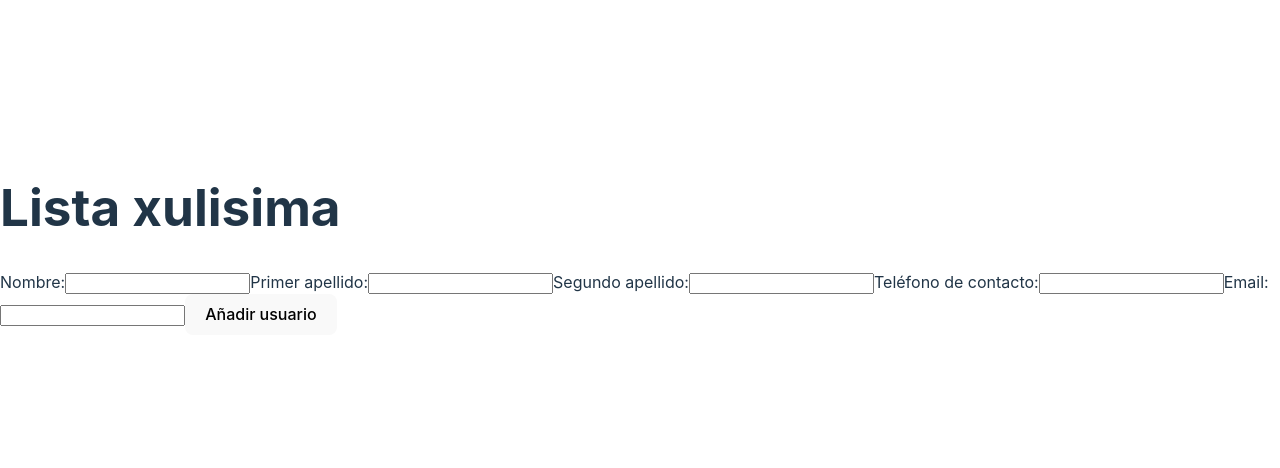
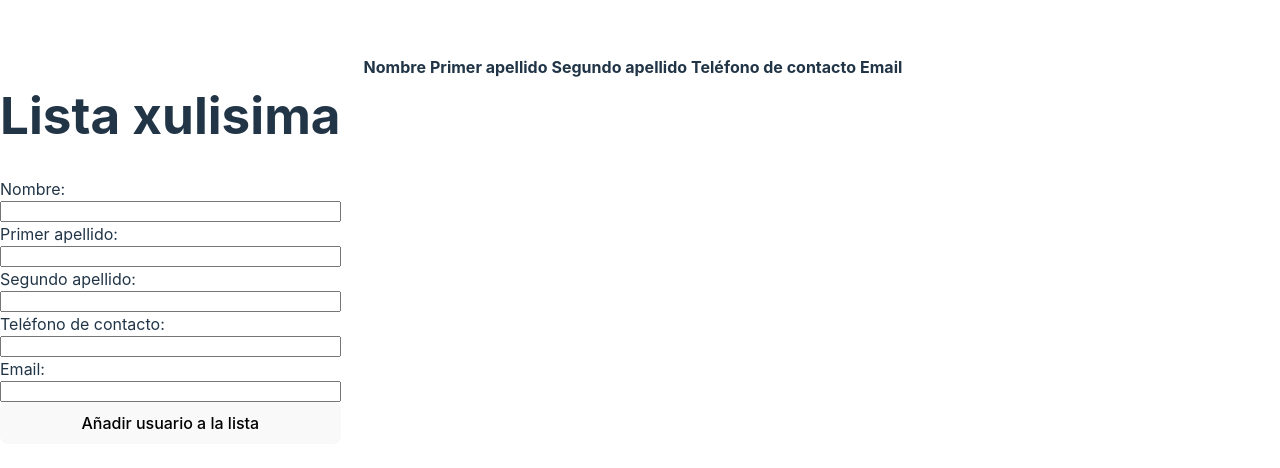
Before and after one commit to elisacl/proyecto3, a React (Vite) app in the folder proyect3/: page / in a window 1280 px wide. Shown: the part 152-620 px from the top of the page. Built offline with nearby package versions, Linux system fonts and the light colour scheme.

Commit message:
third changes

```diff
--- a/proyect3/src/components/UserList.jsx
+++ b/proyect3/src/components/UserList.jsx
@@ -34,7 +34,8 @@ function UserList() {
 
     }
     return (
-        <>
+        <div style={{ display: 'flex', flexDirection: 'row' }}>
+            <div style={{ display: 'flex', flexDirection: 'column', marginRight: '20px' }}>
                 <h1>Lista xulisima</h1>
                 <label htmlFor="userName">Nombre:</label>
                 <input type="text" name="userName" value={user} onChange={handleNameChange} />
@@ -46,16 +47,31 @@ function UserList() {
                 <input type="text" name="userNumber" value={number} onChange={handleNumberChange} />
                 <label htmlFor="userEmail">Email:</label>
                 <input type="text" name="userEmail" value={email} onChange={handleEmailChange} />
-
-            <button onClick={handleAddUserToList}>Añadir usuario</button>
-            <ul>
-                {
-                    userList.map((user, index) => (
-                        <li key={index}> {user} </li>
-                    ))
-                }
-            </ul>
-        </>
-    )
+                <button onClick={handleAddUserToList}>Añadir usuario a la lista</button>
+            </div>
+            <div>
+                <table>
+                    <thead>
+                        <tr>
+                            <th>Nombre</th>
+                            <th>Primer apellido</th>
+                            <th>Segundo apellido</th>
+                            <th>Teléfono de contacto</th>
+                            <th>Email</th>
+                        </tr>
+                    </thead>
+                    <tbody>
+                        {userList.map((user, index) => (
+                            <tr key={index}>
+                                {user.split(' ').map((data, index) => (
+                                    <td key={index}>{data}</td>
+                                ))}
+                            </tr>
+                        ))}
+                    </tbody>
+                </table>
+            </div>
+        </div>
+    );
 }
 export default UserList;
```
Lines whose indentation alone changed are shown as unchanged.
